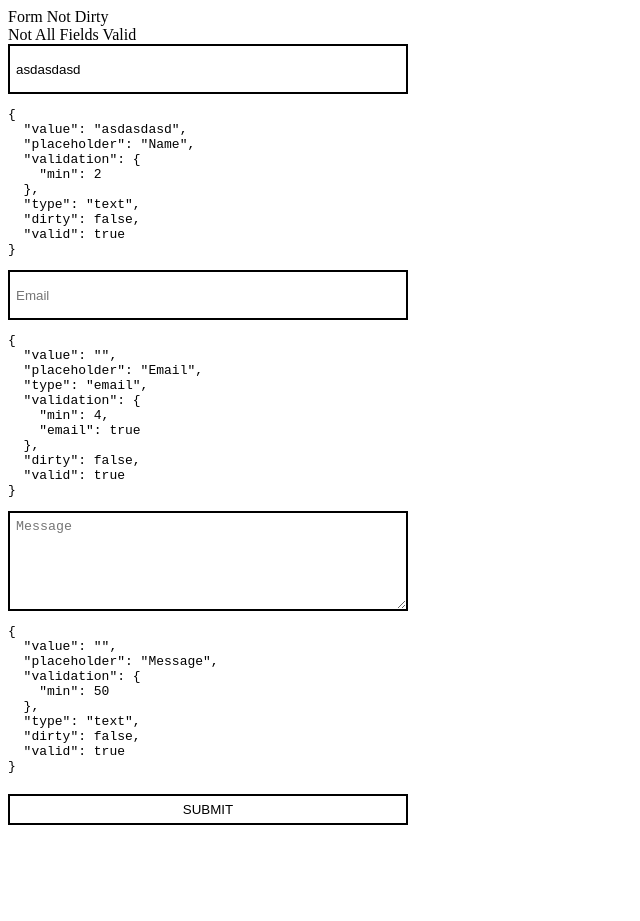
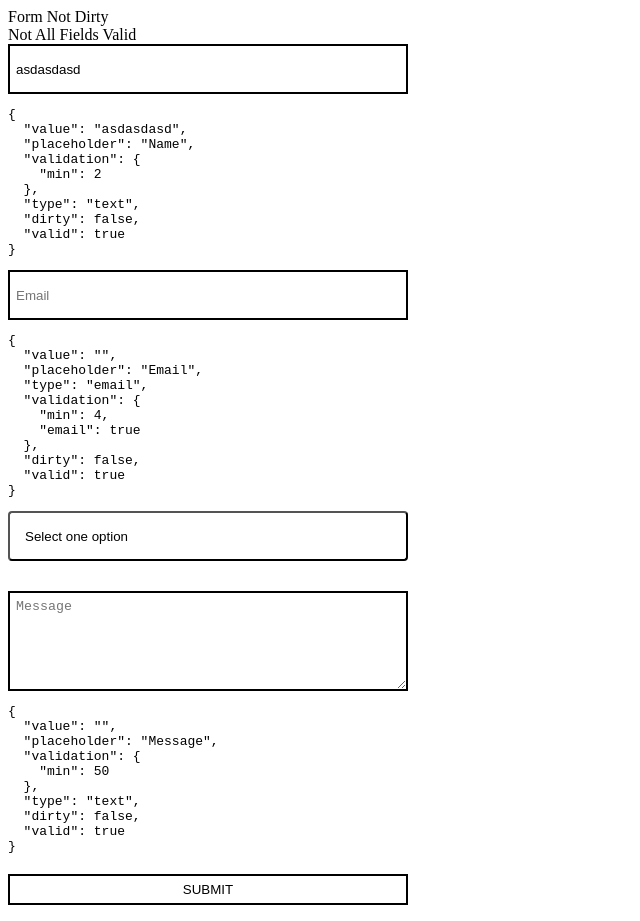
Before and after one commit to nikola-wd/react-form-validation, a React (Create React App) app: page / in a window 1280 px wide. Shown: the whole page, without its empty margins (0-640 px from the left). Before the commit the page ends 841 px from the top, so only its background shows below. Built offline with nearby package versions, Linux system fonts and the light colour scheme.

Commit message:
Add CustomSelect component

```diff
--- a/src/App.js
+++ b/src/App.js
@@ -1,5 +1,26 @@
 import React, { useState, useReducer } from 'react';
 import { useForm } from './useForm';
+
+import CustomSelect from './CustomSelect';
+
+const selectOptions = [
+  {
+    value: 'Select one option',
+    label: 'Select one option',
+  },
+  {
+    value: 'Have an engineering team, want to augment 🤘',
+    label: 'Have an engineering team, want to augment 🤘',
+  },
+  {
+    value: 'Looking for a standalone product team 🧑‍🚀',
+    label: 'Looking for a standalone product team 🧑‍🚀',
+  },
+  {
+    value: 'Still defining the team, looking for magic ⚡️',
+    label: 'Still defining the team, looking for magic ⚡️',
+  },
+];
 
 import './style.css';
 
@@ -14,6 +35,10 @@ export default function App() {
     tryFormSubmit,
     getFieldStateCls,
   } = useForm();
+
+  const [activeSelectOption, setActiveSelectOption] = useState(
+    selectOptions[0]
+  );
 
   return (
     <div>
@@ -47,6 +72,14 @@ export default function App() {
           <code>{JSON.stringify(state.email, null, 2)}</code>
         </pre>
 
+        <CustomSelect
+          activeOption={activeSelectOption}
+          onSelectNew={(selectedOption) =>
+            setActiveSelectOption(selectedOption)
+          }
+          options={selectOptions}
+        />
+
         <textarea
           value={state.message.value}
           onChange={handleUpdateField}
@@ -62,7 +95,15 @@ export default function App() {
         <button type="submit">{!loading ? 'SUBMIT' : '...'}</button>
 
         {formDirty && !allFieldsValid && (
-          <h4>Please populate all the fields correctly and try again</h4>
+          <h4
+            style={{
+              color: '#fff',
+              backgroundColor: 'crimson',
+              padding: '6px',
+            }}
+          >
+            Please populate all the fields correctly and try again
+          </h4>
         )}
       </form>
     </div>
--- /dev/null
+++ b/src/CustomSelect.js
@@ -0,0 +1,57 @@
+import React, { useState, useEffect, useRef } from 'react';
+
+const CustomSelect = (props) => {
+  const { options, activeOption, onSelectNew } = props;
+
+  const [isOpen, setIsOpen] = useState(false);
+  const ddRef = useRef(null);
+
+  const handleSelectNew = (optionObj) => {
+    onSelectNew(optionObj);
+    setIsOpen(false);
+  };
+
+  useEffect(() => {
+    document.addEventListener('click', handleClickOutside, true);
+  }, []);
+
+  const handleClickOutside = (e) => {
+    if (ddRef.current && !ddRef.current.contains(e.target)) {
+      setIsOpen(false);
+    }
+  };
+
+  return (
+    <div>
+      <div ref={ddRef} className={`dropdown ${isOpen ? 'show' : ''}`}>
+        <button
+          type="button"
+          className="dropdown-toggle"
+          onClick={() => setIsOpen((prevOpen) => !prevOpen)}
+        >
+          <span>{activeOption.label}</span>
+        </button>
+        <div className={`dropdown__content ${isOpen ? 'block' : 'hidden'}`}>
+          {options.map((option) => {
+            const isActive = activeOption.value === option.value;
+
+            return (
+              <div key={option.value}>
+                <button
+                  type="button"
+                  className={`option ${isActive ? 'active' : ''}`}
+                  data-value={option.value}
+                  onClick={() => handleSelectNew(option)}
+                >
+                  {option.label}
+                </button>
+              </div>
+            );
+          })}
+        </div>
+      </div>
+    </div>
+  );
+};
+
+export default CustomSelect;
--- a/src/style.css
+++ b/src/style.css
@@ -41,3 +41,50 @@ textarea {
 .error {
   border-color: crimson;
 }
+
+.dropdown {
+  position: relative;
+  max-width: 400px;
+  margin-bottom: 30px;
+}
+
+.dropdown-toggle,
+.dropdown .option {
+  border-radius: 4px;
+  background: rgba(255, 255, 255, 0.5);
+  padding: 6px 15px;
+  width: 100%;
+  text-align: left;
+  cursor: pointer;
+  height: 50px;
+}
+
+.dropdown .option {
+  min-height: 50px;
+}
+
+.dropdown-toggle:hover,
+.dropdown .option:hover,
+.dropdown .option.active {
+  background: #cecece;
+}
+
+.dropdown__content {
+  position: absolute;
+  left: 0;
+  top: calc(100% + 10px);
+  width: 100%;
+  background: #cecece;
+}
+
+.dropdown .option:not(:last-of-type) {
+  margin-bottom: 4px;
+}
+
+.hidden {
+  display: none;
+}
+
+.block {
+  display: block;
+}
```
